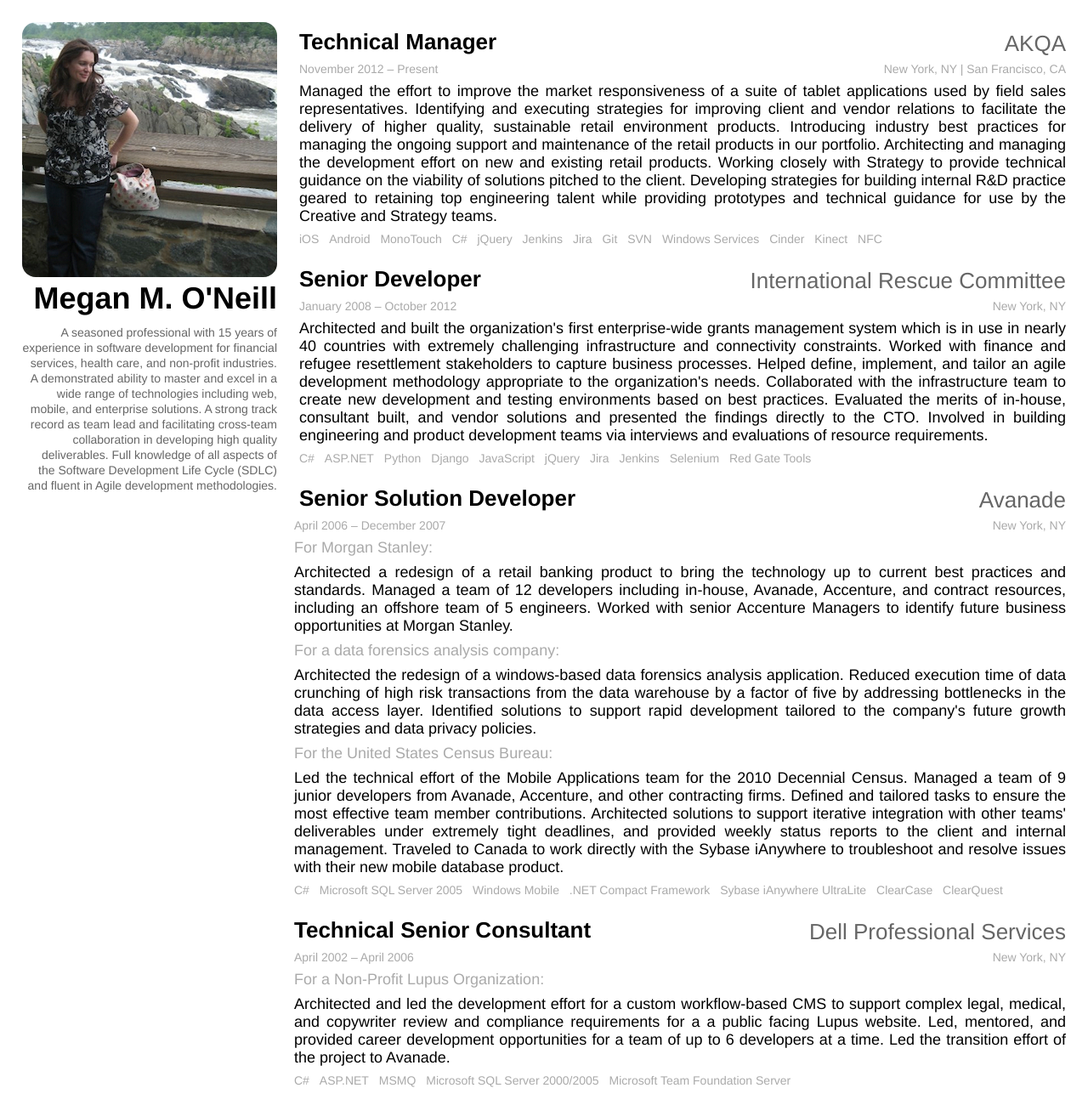
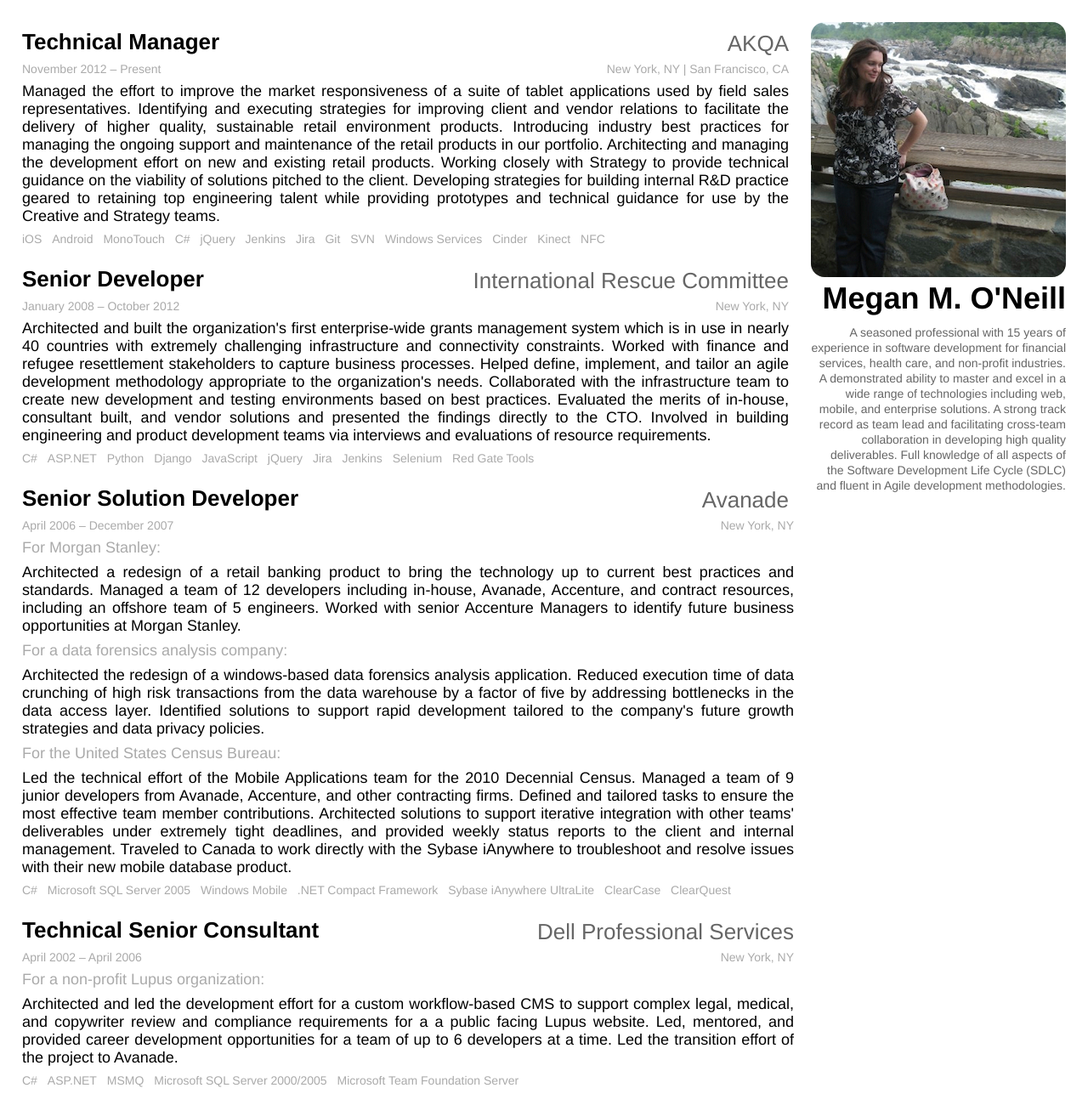
Before and after one commit to meganmilesoneill/meganmoneill.com, a plain HTML site: page index.html in a window 1280 px wide. Shown: the top 1300 px of the page at 85% size. Drawn offline with Linux system fonts and the light colour scheme.

Commit message:
Switched sides

```diff
--- a/index.html
+++ b/index.html
@@ -7,21 +7,23 @@
         font-family: 'Helvetica Neue';
         font-weight: normal;
         font-size: 16px;
-        margin: 0;
+        margin: 0 auto;
         padding: 0;
         background: #FFF;
       }
       #sidebar {
-        float: left;
+        float: right;
         width: 300px;
+        height: ;
         padding: 16px;
         margin: 0 10px 10px 10px;
         background: #FFF;
       }
       #main {
         padding: 16px;
-        margin: 10px 10px 10px 330px;
+        margin: 10px 330px 10px 10px;
         background: #FFF;
+        min-width: 340px
       }
       #contact img {
         width: 300px;
@@ -167,7 +169,7 @@
               <span class="enddate">April 2006</span>
             </div>
           </div>
-          <div class="text"><p class="context">For a Non-Profit Lupus Organization:</p><p>Architected and led the development effort for a custom workflow-based CMS to support complex legal, medical, and copywriter review and compliance requirements for a a public facing Lupus website. Led, mentored, and provided career development opportunities for a team of up to 6 developers at a time. Led the transition effort of the project to Avanade.</p></div>
+          <div class="text"><p class="context">For a non-profit Lupus organization:</p><p>Architected and led the development effort for a custom workflow-based CMS to support complex legal, medical, and copywriter review and compliance requirements for a a public facing Lupus website. Led, mentored, and provided career development opportunities for a team of up to 6 developers at a time. Led the transition effort of the project to Avanade.</p></div>
           <ul class="technologies">
             <li>C#</li> <li>ASP.NET</li> <li>MSMQ</li> <li>Microsoft SQL Server 2000/2005</li> <li>Microsoft Team Foundation Server</li>
           </ul>
```
